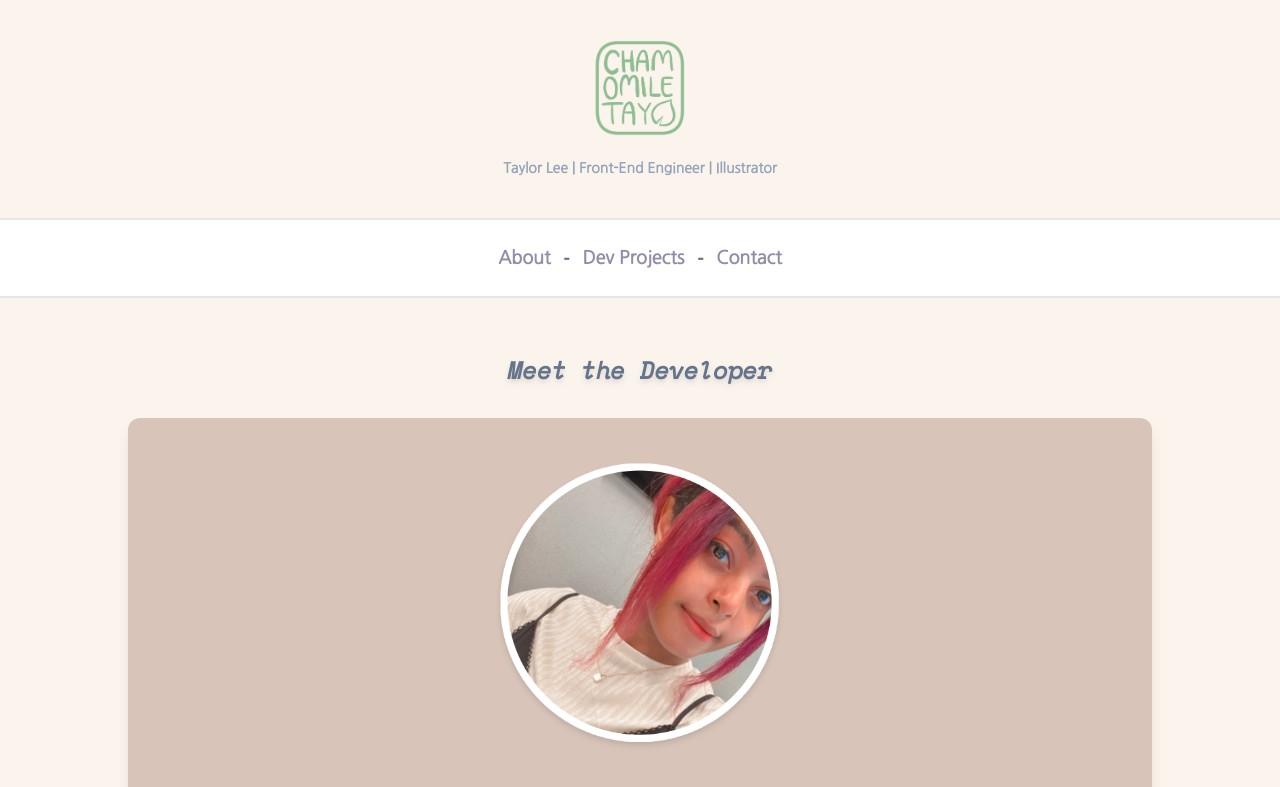
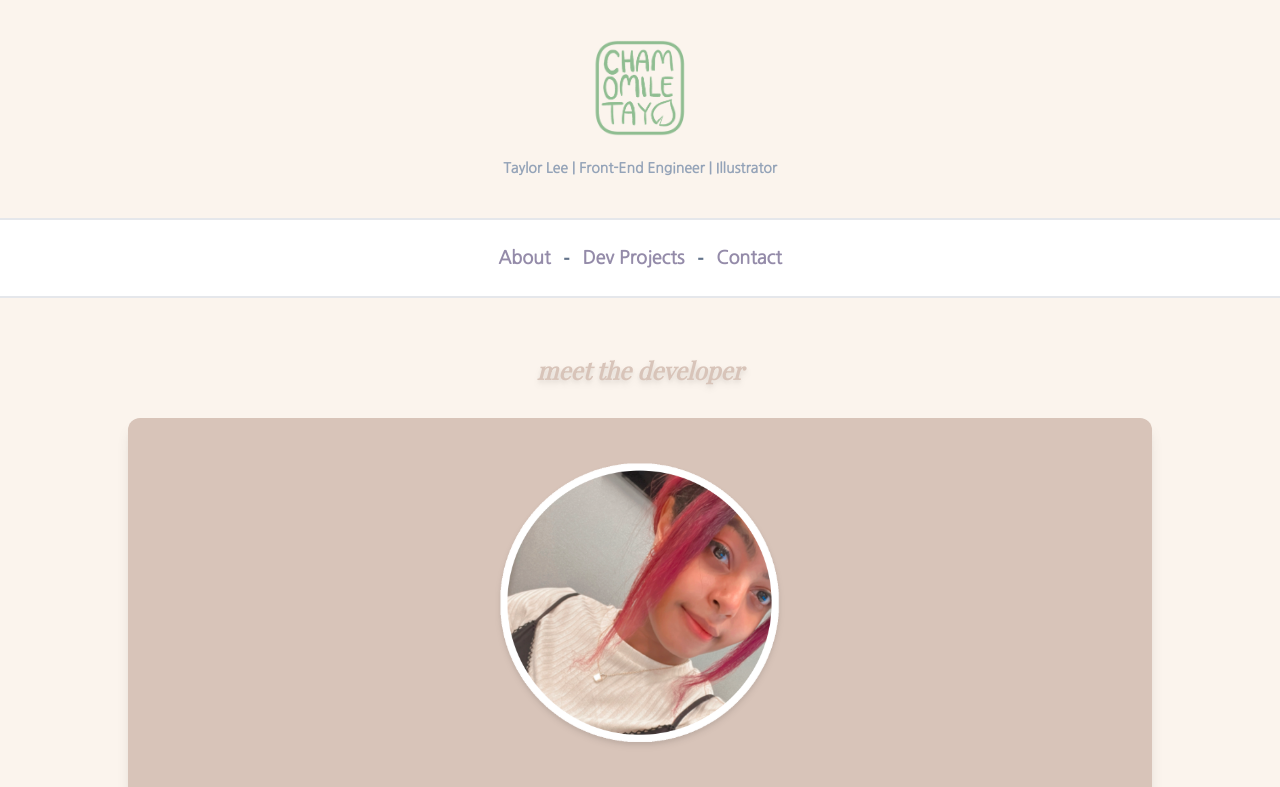
Before and after one commit to chamomiletay/chamomiletay-archive, a React (Create React App) app: page /about in a window 1280 px wide. Shown: the top 787 px of the page. Built offline with nearby package versions, Linux system fonts and the light colour scheme.

Commit message:
Added test profile image

```diff
--- a/public/index.html
+++ b/public/index.html
@@ -32,6 +32,7 @@
 
     <link href="https://fonts.googleapis.com/css2?family=Roboto:wght@300&display=swap" rel="stylesheet">
 
+    <link href="https://fonts.googleapis.com/css2?family=Playfair+Display&display=swap" rel="stylesheet">
     <!--
       Notice the use of %PUBLIC_URL% in the tags above.
       It will be replaced with the URL of the `public` folder during the build.
--- a/src/App.js
+++ b/src/App.js
@@ -29,8 +29,8 @@ function App() {
 
       <section id='about'>
 
-        <h3 className='pt-4 pb-8 text-2xl font-semibold font-space-mono text-slate-500 italic drop-shadow-md'>
-        Meet the Developer
+        <h3 className='pt-4 pb-8 text-2xl font-semibold font-playfair-display text-bread italic drop-shadow-md'>
+        meet the developer
         </h3>
 
         <About />
--- a/src/components/About.js
+++ b/src/components/About.js
@@ -20,7 +20,7 @@ const About = () => {
 
           <h3 className='pt-4 pb-8 text-2xl font-semibold font-space-mono text-orange-100 drop-shadow-md'>&#123; <span className='text-white italic drop-shadow-md'>Hello!</span> &#125;</h3>
               {/* <p className='pb-4 text-lg font-m-plus-rounded font-semibold italic text-slate-400'>湖にちわ。</p> */}
-          <p className='px-8 py-2 text-white font-semibold drop-shadow-md'>
+          <p className='px-8 py-2 text-white font-semibold drop-shadow-md font-'>
                 My name is Taylor, and I am passionate about storytelling. As a detail-oriented front-end engineer and designer, I truly enjoy curating responsive, efficient, and cozy spaces. My toolkit includes <span className='font-roboto text-strawberry underline'>Javascript, ReactJS, Tailwind CSS,</span> and other libraries and frameworks.
                 <br/>
                 <br/>
--- a/tailwind.config.js
+++ b/tailwind.config.js
@@ -23,7 +23,8 @@ module.exports = {
         'noto-serif-jp': ['Noto Serif JP', 'sans-serif'],
         'm-plus-rounded': ['M PLUS Rounded 1c', 'sans-serif'],
         'space-mono': ['Space Mono', 'monospace'],
-        'roboto': ['Roboto', 'sans-serif']
+        'roboto': ['Roboto', 'sans-serif'],
+        'playfair-display': ['Playfair Display', 'serif']
       },
       animation: {},
     },
```
Also changed, not shown: src/components/images/test.png (added).
